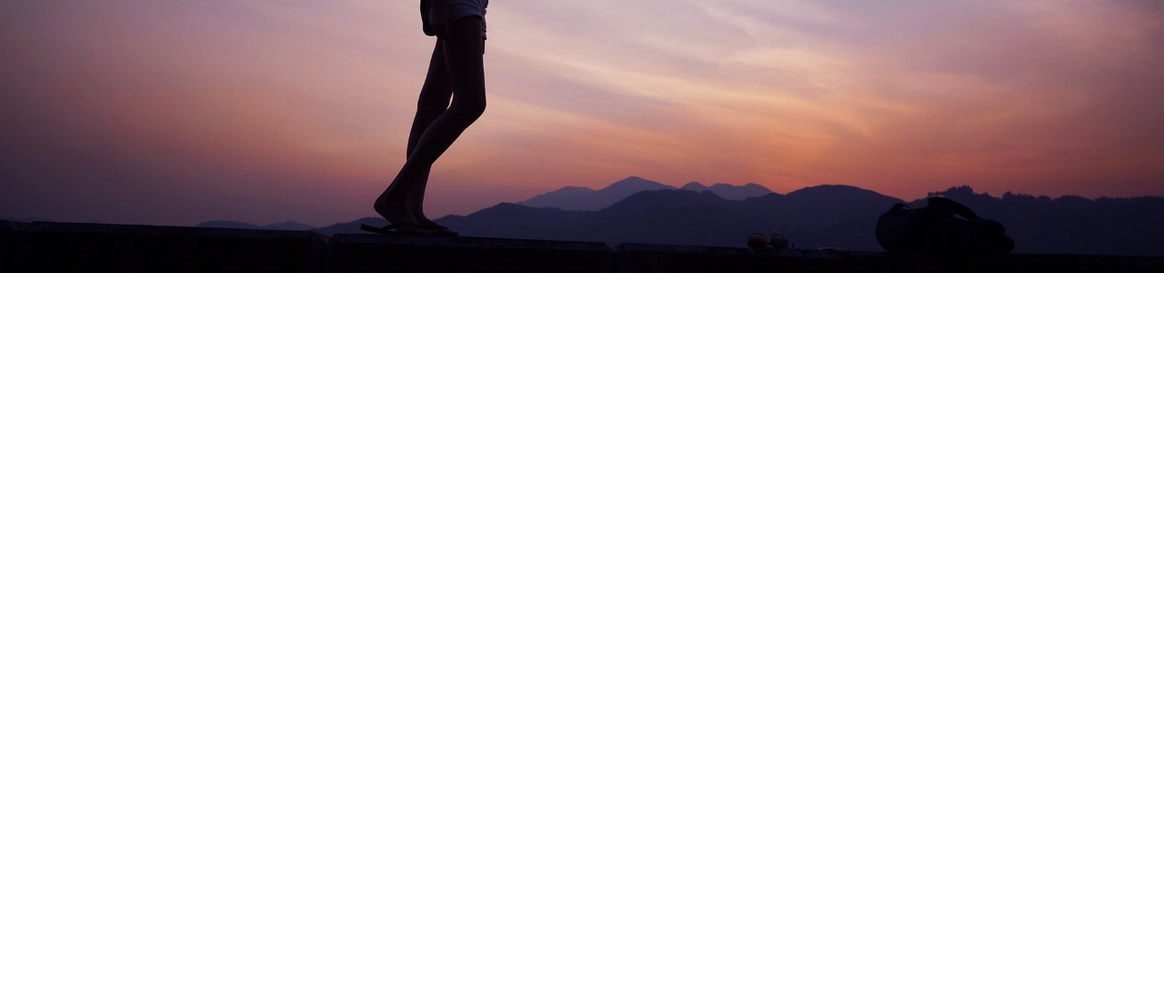
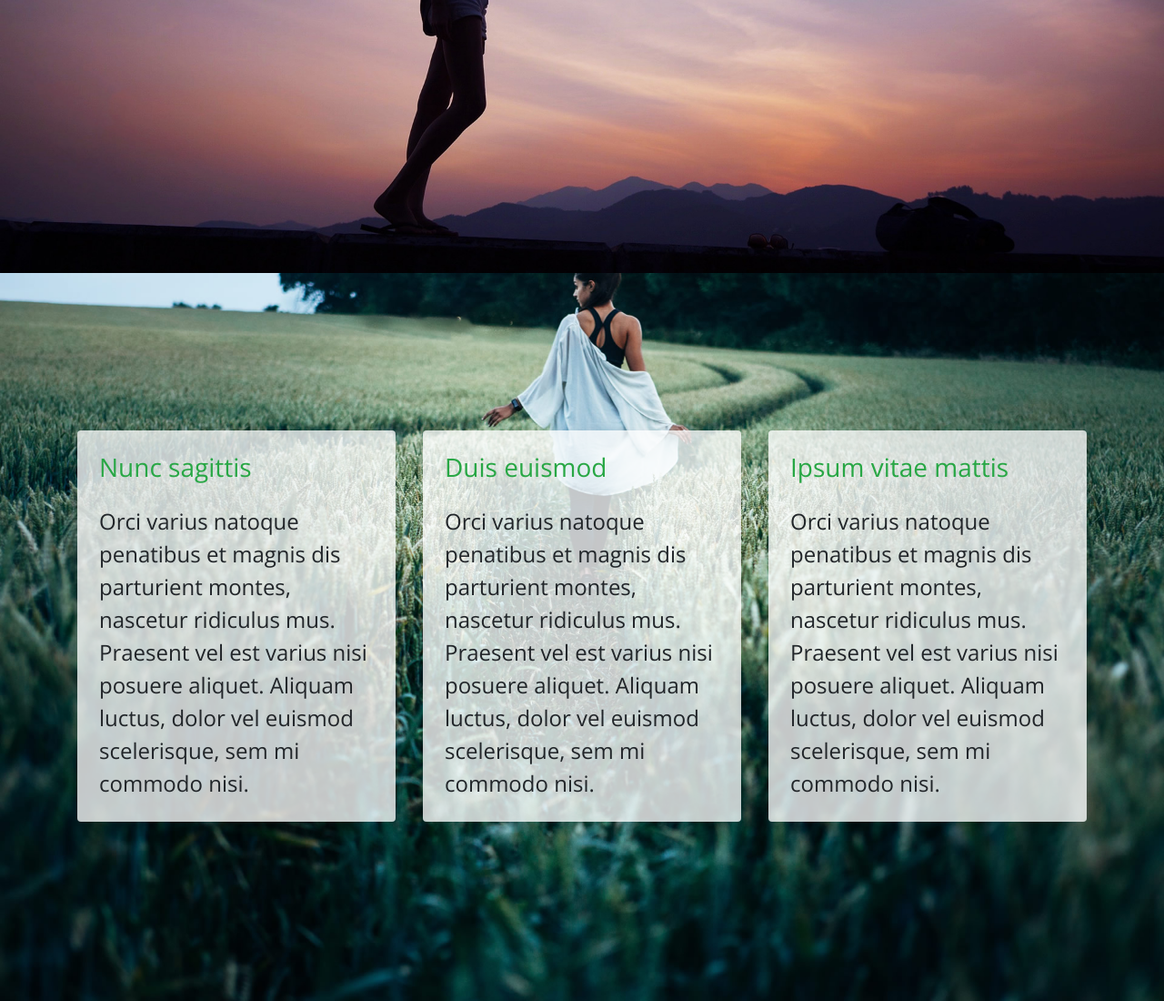
Before and after one commit to Omar-Abdulkhalek/Project-1-Individual-Template-, a plain HTML site: page index.html in a window 1280 px wide. Shown: the part 500-1600 px from the top of the page at 91% size. Before the commit the page ends 800 px from the top, so only its background shows below. Drawn offline with nearby package versions, Linux system fonts and the light colour scheme.

Commit message:
Added Sec4 (Html,Css)

```diff
--- a/Css/main-style.css
+++ b/Css/main-style.css
@@ -30,3 +30,24 @@ header .headerCaption p
     font-size: 1.18rem;
     font-weight: 300;
 }
+
+
+/* Start Of Section Four */
+.sec-four
+{
+    background-image: url(../Img/bg-img-04.jpg);
+    background-size: cover;
+    background-position: center center;
+    background-attachment: fixed;
+    min-height: 100vh;
+}
+.sec-four .caption
+{
+    background-color: #ffffffc4;
+}
+.sec-four .caption p
+{
+   font-size: 1.5rem;
+   font-weight: 300;
+}
+/* End Of Section Four */
--- a/index.html
+++ b/index.html
@@ -54,6 +54,33 @@
 
 
 
+     <!-- Start Of Section Four -->
+     <section class="sec-four  d-flex align-items-center py-5">
+        <div class="container">
+            <div class="row ">
+                <div class="col-lg-4 col-sm-6 mb-4 bg-white-trans">
+                   <div class="caption shadow rounded p-4 ">
+                    <h3 class="pb-3 text-success">Nunc sagittis</h3>
+                    <p class="mb-0">Orci varius natoque penatibus et magnis dis parturient montes, nascetur ridiculus mus. Praesent vel est varius nisi posuere aliquet. Aliquam luctus, dolor vel euismod scelerisque, sem mi commodo nisi.</p>
+                   </div>
+                </div>
+                <div class="col-lg-4 col-sm-6 mb-4 bg-white-trans">
+                    <div class="caption shadow rounded p-4 ">
+                     <h3 class="pb-3 text-success">Duis euismod</h3>
+                     <p class="mb-0">Orci varius natoque penatibus et magnis dis parturient montes, nascetur ridiculus mus. Praesent vel est varius nisi posuere aliquet. Aliquam luctus, dolor vel euismod scelerisque, sem mi commodo nisi.</p>
+                    </div>
+                 </div>
+                 <div class="col-lg-4 col-sm-6 mb-4 bg-white-trans">
+                    <div class="caption shadow rounded p-4 ">
+                     <h3 class="pb-3 text-success">Ipsum vitae mattis</h3>
+                     <p class="mb-0">Orci varius natoque penatibus et magnis dis parturient montes, nascetur ridiculus mus. Praesent vel est varius nisi posuere aliquet. Aliquam luctus, dolor vel euismod scelerisque, sem mi commodo nisi.</p>
+                    </div>
+                 </div>
+            </div>
+        </div>
+    </section>
+    <!-- End Of Sec Four -->
+
 
     <script src="Js/jquery-3.5.1.slim.min.js"></script>
     <script src="Js/popper.min.js"></script>
```
